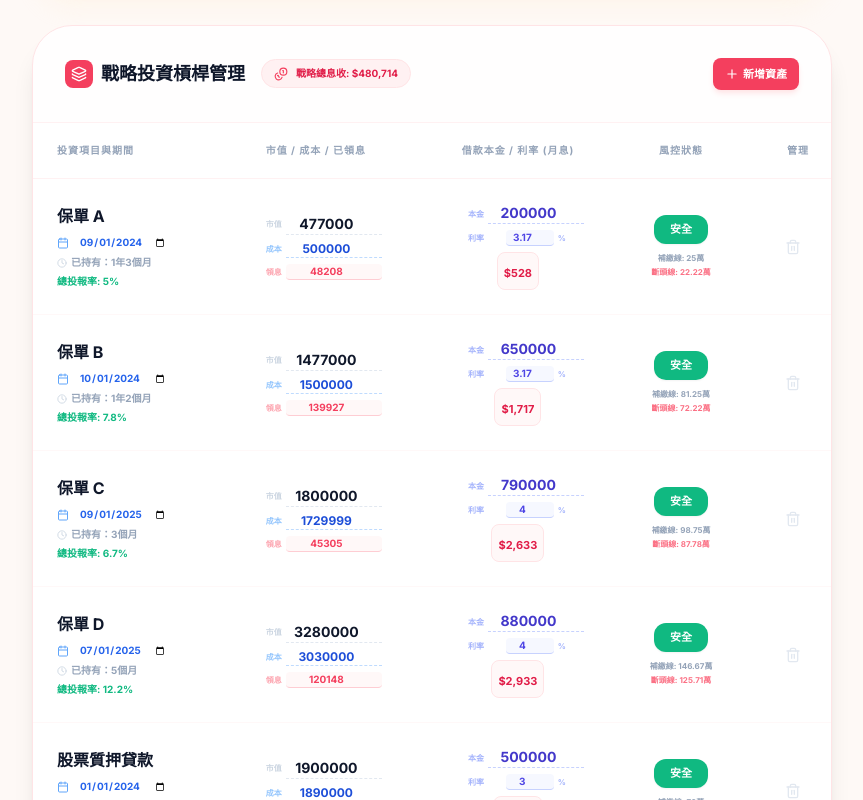
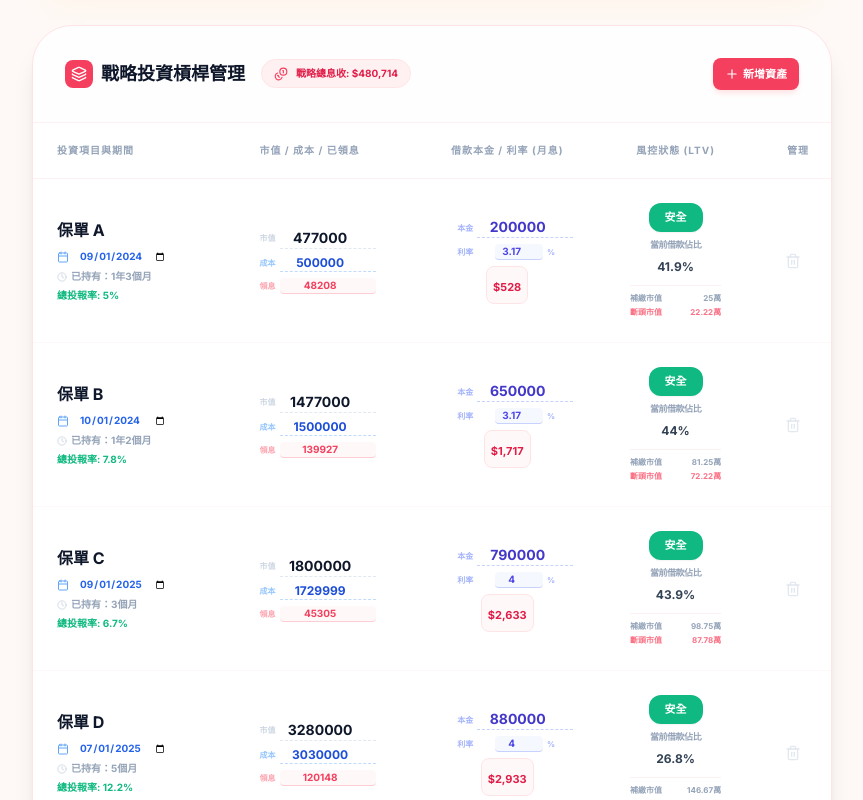
Before and after one commit to bluedream1831-collab/financial-tracker2, a React (Vite) app: page / in a window 1280 px wide. Shown: the part 1060-1860 px from the top of the page, without its empty margins (0-863 px from the left). Built offline with nearby package versions, Linux system fonts and the light colour scheme.

Commit message:
Add files via upload

```diff
--- a/components/AssetLiabilityList.tsx
+++ b/components/AssetLiabilityList.tsx
@@ -204,7 +204,7 @@ const AssetLiabilityList: React.FC<AssetLiabilityListProps> = ({
                 <th className="px-6 py-5 text-[10px] font-black text-slate-400 uppercase tracking-widest">投資項目與期間</th>
                 <th className="px-6 py-5 text-[10px] font-black text-slate-400 uppercase tracking-widest text-center">市值 / 成本 / 已領息</th>
                 <th className="px-6 py-5 text-[10px] font-black text-slate-400 uppercase tracking-widest text-center">借款本金 / 利率 (月息)</th>
-                <th className="px-6 py-5 text-[10px] font-black text-slate-400 uppercase tracking-widest text-center">風控狀態</th>
+                <th className="px-6 py-5 text-[10px] font-black text-slate-400 uppercase tracking-widest text-center">風控狀態 (LTV)</th>
                 <th className="px-6 py-5 text-[10px] font-black text-slate-400 uppercase tracking-widest text-right no-print">管理</th>
               </tr>
             </thead>
@@ -267,13 +267,32 @@ const AssetLiabilityList: React.FC<AssetLiabilityListProps> = ({
                     </div>
                   </td>
                   <td className="px-6 py-6 text-center">
-                    <div className={`px-4 py-1.5 rounded-xl text-[11px] font-black inline-flex items-center gap-2 text-white ${statusConfig[item.status].bg} shadow-sm mb-2`}>{statusConfig[item.status].label}</div>
-                    {item.topUpLine > 0 && (
-                      <div className="text-[8px] font-bold text-slate-400 space-y-0.5">
-                        <div>補繳線: {formatWan(item.topUpLine)}</div>
-                        <div className="text-rose-400">斷頭線: {formatWan(item.dangerLine)}</div>
+                    <div className="flex flex-col items-center">
+                      <div className={`px-4 py-1.5 rounded-xl text-[11px] font-black inline-flex items-center gap-2 text-white ${statusConfig[item.status].bg} shadow-sm mb-1.5`}>
+                        {statusConfig[item.status].label}
                       </div>
-                    )}
+
+                      {/* 當前借款比顯示 */}
+                      <div className="mb-2">
+                        <span className="text-[9px] font-black text-slate-400 uppercase tracking-tighter block mb-0.5">當前借款佔比</span>
+                        <span className={`text-xs font-black ${(item.ratio * 100) > 60 ? 'text-rose-600' : 'text-slate-700'}`}>
+                          {parseFloat((item.ratio * 100).toFixed(1))}%
+                        </span>
+                      </div>
+
+                      {item.topUpLine > 0 && (
+                        <div className="text-[8px] font-bold text-slate-400 space-y-0.5 border-t border-rose-50 pt-1.5 w-full">
+                          <div className="flex justify-between">
+                            <span>補繳市值</span>
+                            <span>{formatWan(item.topUpLine)}</span>
+                          </div>
+                          <div className="flex justify-between text-rose-400">
+                            <span>斷頭市值</span>
+                            <span>{formatWan(item.dangerLine)}</span>
+                          </div>
+                        </div>
+                      )}
+                    </div>
                   </td>
                   <td className="px-6 py-6 text-right no-print">
                     <button onClick={() => onDeleteAsset(item.originalAsset?.id || '')} className="p-2 text-slate-200 hover:text-rose-500 transition-colors"><Trash2 className="w-4 h-4" /></button>
```
